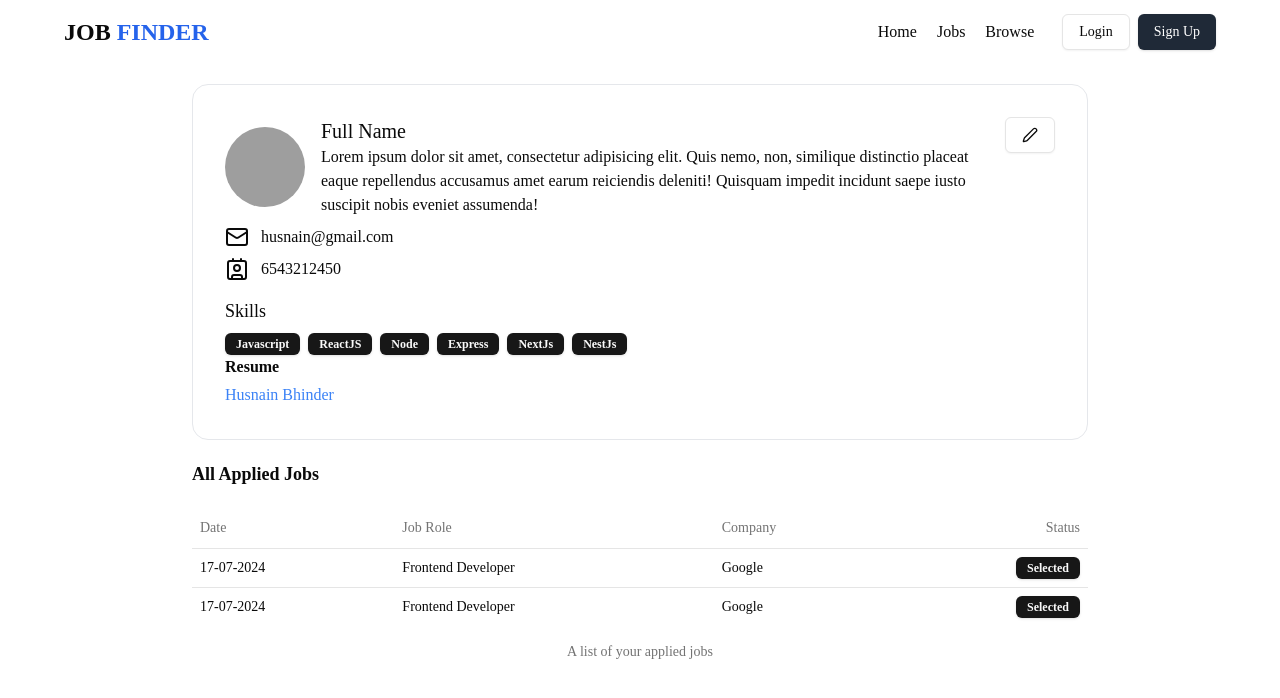
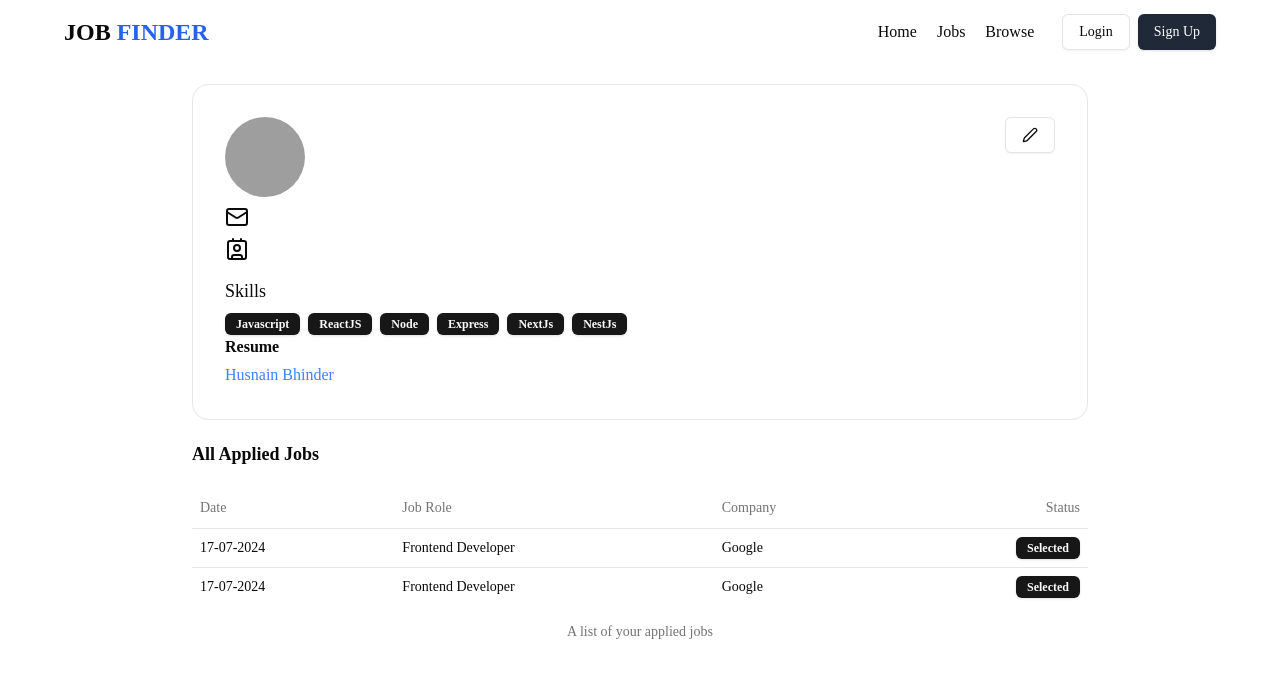
Before and after one commit to mohammadHusnain/JobFinder-MERN, a React (Vite) app in the folder Frontend/: page /profile in a window 1280 px wide. Shown: the top 698 px of the page. Built offline with nearby package versions, Linux system fonts and the light colour scheme; grey boxes are pictures that could not be loaded.

Commit message:
added components

```diff
--- a/Frontend/src/components/Profile.jsx
+++ b/Frontend/src/components/Profile.jsx
@@ -8,6 +8,7 @@ import { Badge } from './ui/badge'
 import { Label } from './ui/label'
 import AppliedJobTable from './AppliedJobTable'
 import UpdateProfileDialog from './updateProfileDialog'
+import { useSelector } from 'react-redux'
 
 const skills = ["Javascript", "ReactJS", "Node", "Express", "NextJs", "NestJs"]
 const isResume = true;
@@ -15,6 +16,8 @@ const isResume = true;
 const Profile = () => {
 
     const [open,setOpen] = useState(false)
+    const {user} = useSelector(store=>store.auth);
+
 
   return (
     <div>
@@ -29,8 +32,8 @@ const Profile = () => {
                     </Avatar>
 
                     <div>
-                        <h1 className='font-medium text-xl'>Full Name</h1>
-                        <p>Lorem ipsum dolor sit amet, consectetur adipisicing elit. Quis nemo, non, similique distinctio placeat eaque repellendus accusamus amet earum reiciendis deleniti! Quisquam impedit incidunt saepe iusto suscipit nobis eveniet assumenda!</p>
+                        <h1 className='font-medium text-xl'>{user?.fullname}</h1>
+                        <p>{user?.profile?.bio}</p>
                     </div>
                 </div>
 
@@ -40,12 +43,12 @@ const Profile = () => {
             <div>
                 <div className="flex items-center gap-3 my-2">
                     <Mail/>
-                    <span>husnain@gmail.com</span>
+                    <span>{user?.email}</span>
                 </div>
 
                 <div className="flex items-center gap-3 my-2">
                     <Contact/>
-                    <span>6543212450</span>
+                    <span>{user?.phoneNumber}</span>
                 </div>
             </div>
 
```
Also changed, not shown: Frontend/src/components/utils/cloudinary.js (added).
